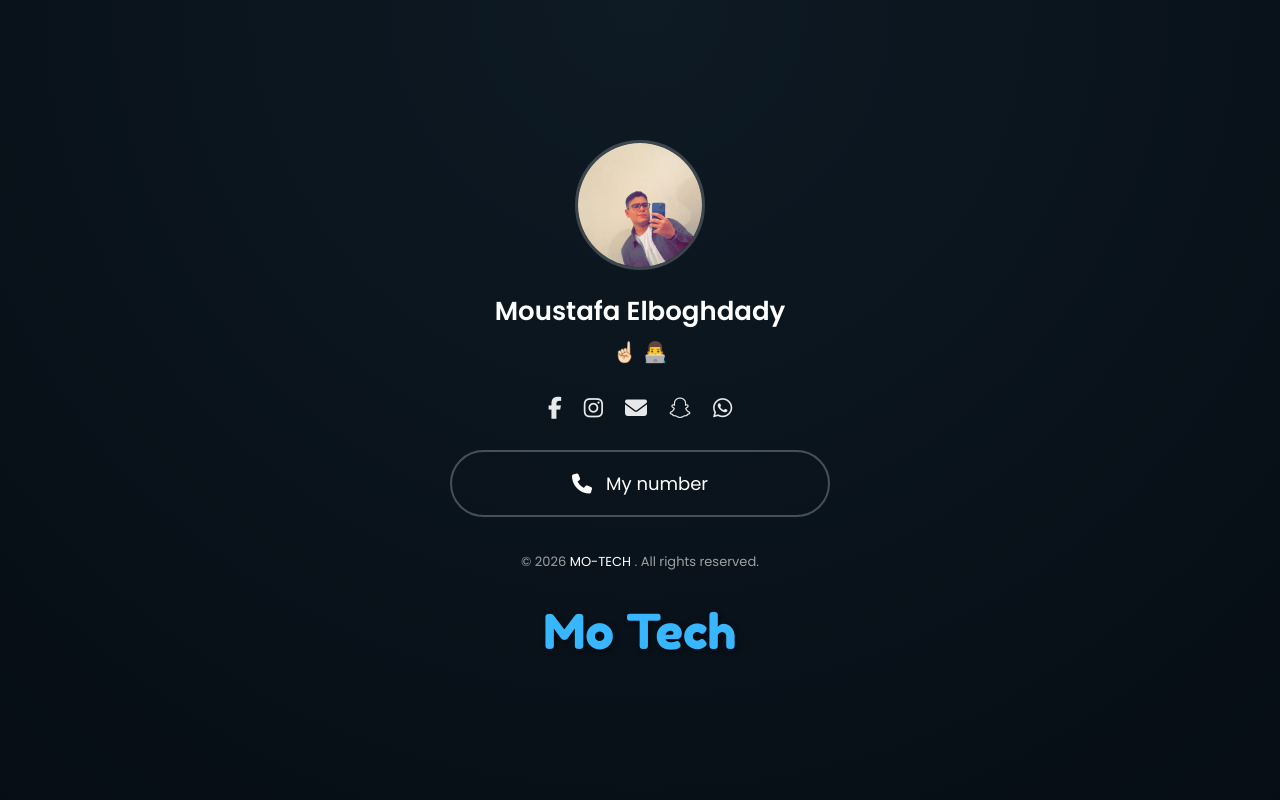
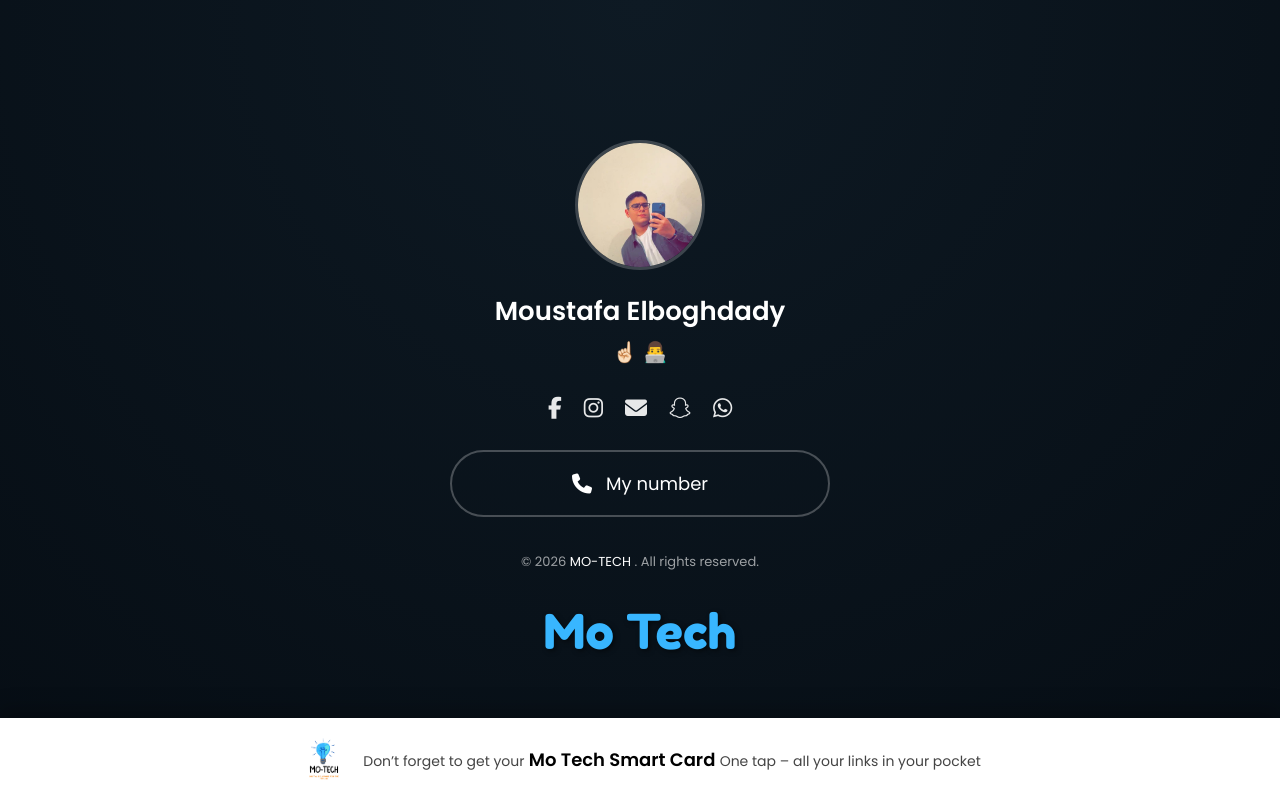
Before and after one commit to MoTech2009/motech, a plain HTML site: page moustafa/index.html in a window 1280 px wide. Drawn offline with Linux system fonts and the light colour scheme.

Commit message:
Update index.html

```diff
--- a/moustafa/index.html
+++ b/moustafa/index.html
@@ -179,6 +179,42 @@
     transform: scale(1.05);
 }
 
+.card-ad {
+    position: fixed;
+    bottom: 0;
+    left: 0;
+    width: 100%;
+    padding: 16px 20px;
+    background: #ffffff;
+    box-shadow: 0 -8px 20px rgba(0,0,0,0.25);
+    z-index: 1000;
+
+    display: flex;
+    justify-content: center; /* 👈 ده المهم */
+}
+
+.card-inner {
+    display: flex;
+    align-items: center;
+    gap: 14px;
+}
+
+.card-logo {
+    width: 50px;
+    height: 50px;
+    object-fit: contain;
+}
+
+.card-text strong {
+    font-size: 18px;
+    font-weight: 600;
+    color: #000;
+}
+
+.card-text span {
+    font-size: 14px;
+    color: #444;
+}
 
 
 </style>
@@ -214,8 +250,21 @@
     </a>. All rights reserved.
 </footer>
 
+
 <div class="mo-tech-playful">
     <a href="https://motech-eg.pages.dev" target="_blank" rel="noopener noreferrer">Mo Tech</a>
+</div>
+<a href="https://motech-eg.pages.dev" class="card-ad">
+
+<div class="card-ad">
+    <div class="card-inner">
+        <img src="logo.png" alt="Mo Tech Logo" class="card-logo">
+        <div class="card-text">
+            <span>Don’t forget to get your</span>
+            <strong>Mo Tech Smart Card</strong>
+            <span>One tap – all your links in your pocket</span>
+        </div>
+    </div>
 </div>
 
 
```
